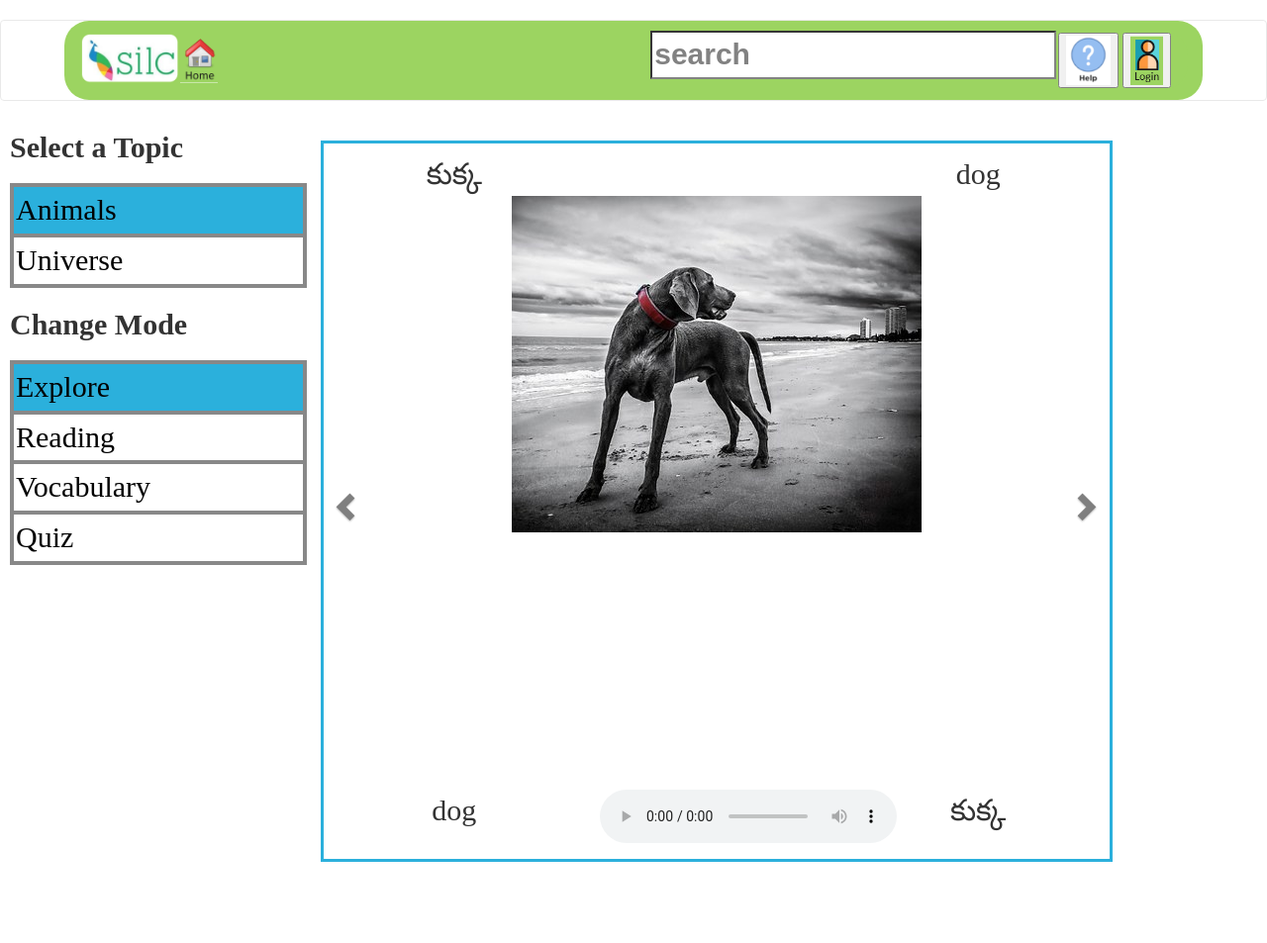
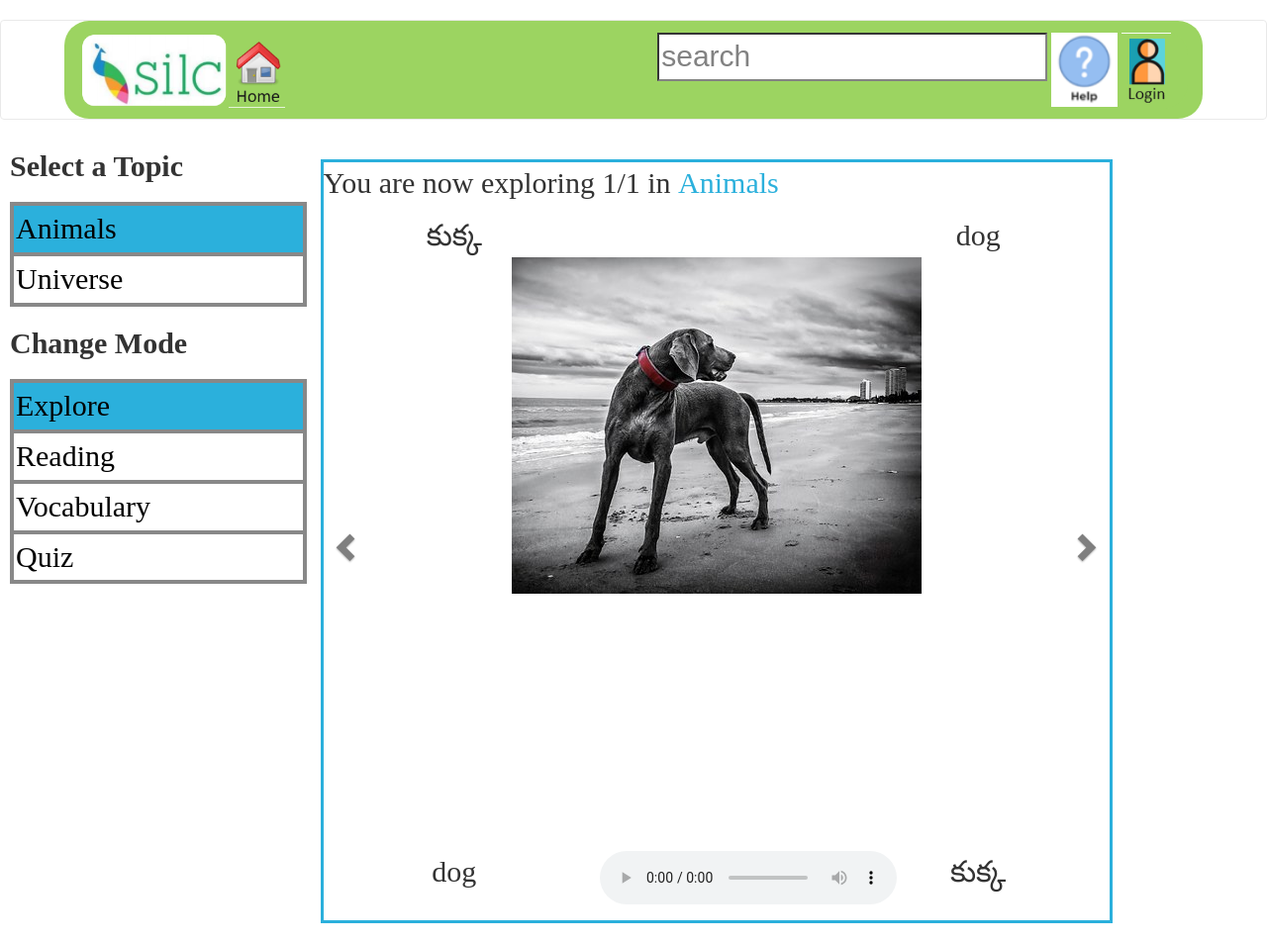
Before and after one commit to ICS499/Word_Explorer, a PHP site: page /explorer.php in a window 1280 px wide. Shown: the whole page at 99% size. Before the commit the page ends 871 px from the top, so only its background shows below. Run offline with PHP 8.4, Linux system fonts and the light colour scheme; data comes from the database, SQL or seed files in the repository; some libraries are stand-ins or nearby versions.

Commit message:
explorer.php edits

```diff
--- a/explorer.php
+++ b/explorer.php
@@ -151,7 +151,7 @@ foreach( $result as $row){
     $newCard->description = $row["Description"];
     $newCard->notes = $row["Notes"];
     // Display a default image if nothing was provided, or file didn't exist
-    if (IsNullOrEmptyString($row["Image_Name"]) ||  !file_exists( ("images/".$row["Image_Name"]))){
+    if (IsNullOrEmptyString($row["Image_Name"]) || !file_exists( ("images/".$row["Image_Name"]))){
         $newCard->image_name = "default.png";
     } else {
         $newCard->image_name = $row["Image_Name"];
@@ -229,15 +229,38 @@ if (count($cards) > 0) {
     $count = 0;
     echo '
     <div id="myCarousel" class="carousel flow" data-ride="carousel" data-interval="false" >
+    ';
+
+    echo '
         <div class="carousel-inner" role="listbox" >
     ';
     foreach ($cards as $card) {
         if ($count == 0){
-            echo '<div class="item active">';
+            echo '<div class="item active">
+        <div style="font-size: 30px; background-color: white;">';
         } else {
-            echo '<div class="item">';
+            echo '<div class="item">
+        <div style="font-size: 30px; background-color: white;">';
         }
+
+        if (sessionExists()){
+            echo '
+            Welcome ' . $_SESSION['valid_user'] . '! You are now exploring ' . (array_search($card, $cards) + 1) . '/' . count($cards) . '
+            in <div class="flow" style="color: #2bb0dc;">' . $_GET['topic'] . '</div>';
+        } else if (adminSessionExists()){
+            echo '
+            Welcome ' . $_SESSION['valid_admin'] . '! You are now exploring ' . (array_search($card, $cards) + 1) . '/' . count($cards) . '
+            in <div class="flow" style="color: #2bb0dc;">' . $_GET['topic'] . '</div>';
+
+        } else {
+            echo '
+            You are now exploring ' . (array_search($card, $cards) + 1) . '/' . count($cards) . '
+            in <div class="flow" style="color: #2bb0dc;">' . $_GET['topic'] . '</div>';
+        }
+
+
         echo '
+            </div>
                 <div class="container" style="height: 100%; width: 100%; background-color: white; ">
                     <div class="row" style="height: auto;">
                         <div class="col-md-4 text-center" style="font-size: 30px">' . $card->telugu_word . '</div>
--- a/session_validation.php
+++ b/session_validation.php
@@ -105,7 +105,7 @@
 
 			<ul class="nav navbar-nav" style="float: right;">
 				<li>
-					<label><input style="font-size: 30px;" type="search" aria-controls="info" placeholder="search"></label>
+					<input style="font-size: 30px; margin: 2px;" type="search" aria-controls="info" placeholder="search">
 				</li>
 				<!--
 				<li>
@@ -113,10 +113,10 @@
 				</li>
 				-->
 				<li>
-					<a href="./help.php" style="padding: 0; margin: 2px;"><button id="help" name ="help"><img style="height: 50px;" src="./pic/help.png"></button></a>
+					<a href="./help.php" style="padding: 0; margin: 2px;"><img style="height: 75px;" src="./pic/help.png"></a>
 				</li>
 				<li>
-					<a href="./logout.php" style="padding: 0; margin: 2px;"><button id="logout" name ="logout" ><img style="height: 50px;" src="./pic/Login.png"></button></a>
+					<a href="./logout.php" style="padding: 0; margin: 2px;"><img style="height: 75px;" src="./pic/Login.png"></a>
 				</li>
 			</ul>
 			</div>
--- a/styles/custom_nav.css
+++ b/styles/custom_nav.css
@@ -46,7 +46,7 @@
    margin-bottom: .1em;
    margin-left: .20em;
    width: auto;
-   height: 50px;
+   height: 75px;
  }
  /* unvisited link */
 
```
Also changed, not shown: admin.php (+11 -0 lines).
